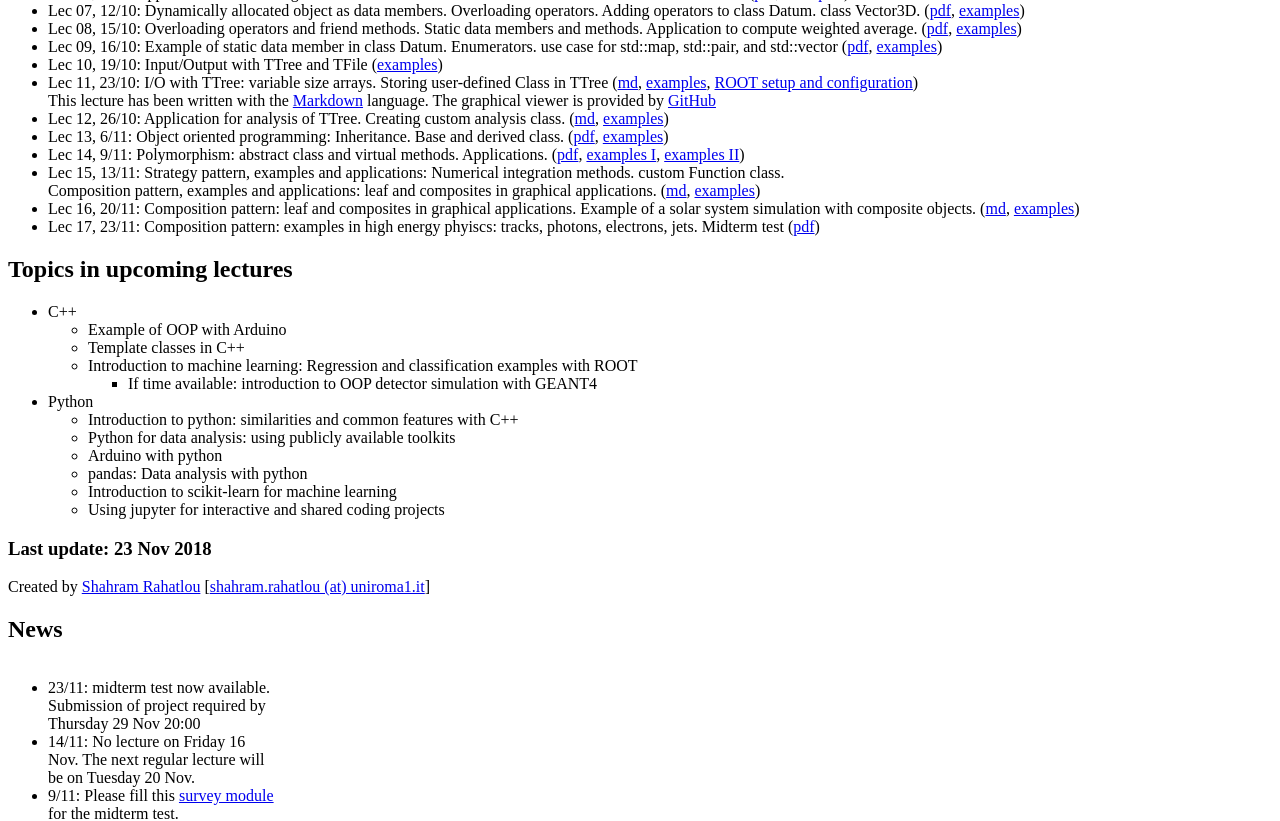
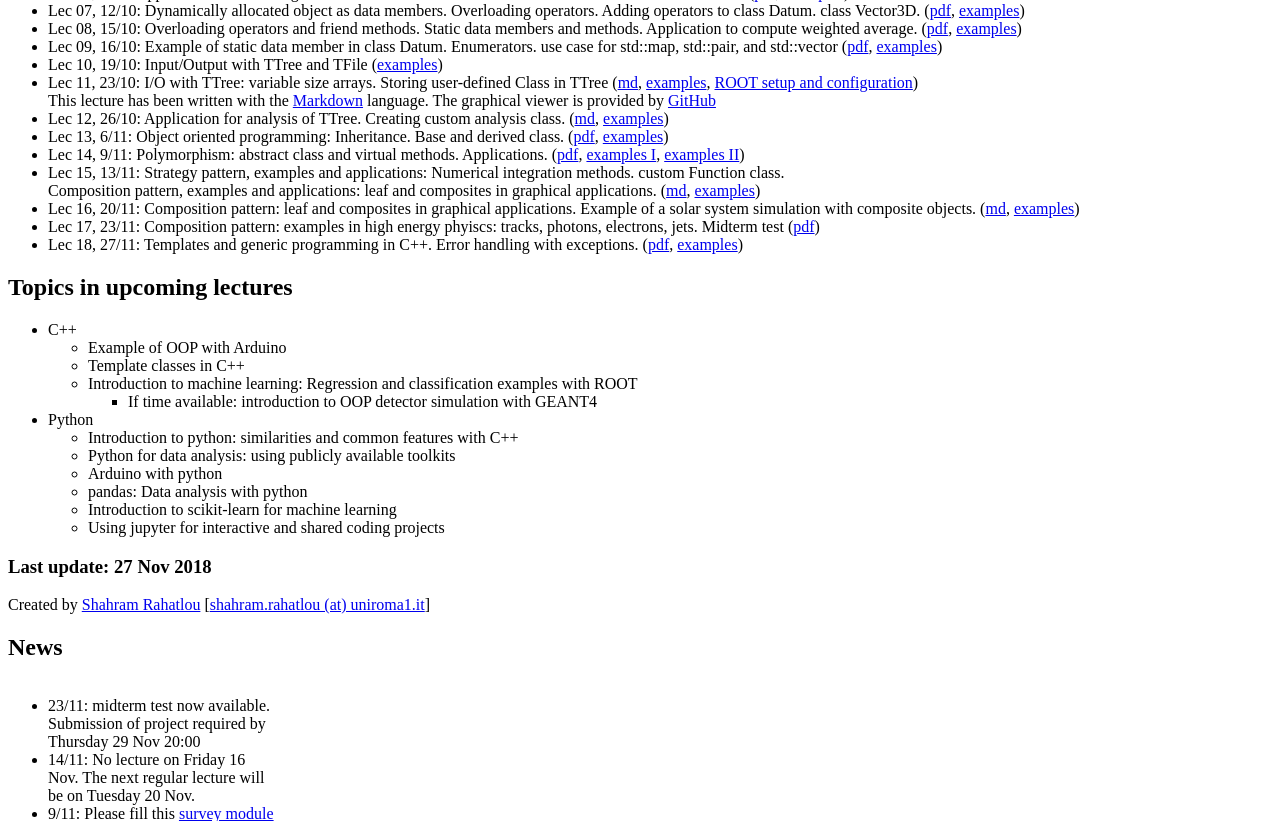
Before and after one commit to rahatlou/CMP, a PHP site: page / in a window 1280 px wide. Shown: the part 1129-1950 px from the top of the page. Run offline with PHP 8.4, Linux system fonts and the light colour scheme; some libraries are stand-ins or nearby versions.

Commit message:
updated frontpage

```diff
--- a/frontpage.html
+++ b/frontpage.html
@@ -252,6 +252,14 @@ Composition pattern: examples in high energy phyiscs: tracks, photons, electrons
 Midterm test (<a href="midterm/midterm.pdf">pdf</a>)
 </li>
 
+<li>
+Lec 18, 27/11:
+Templates and generic programming in C++. Error handling with exceptions.
+ (<a href="https://github.com/rahatlou/CMP/tree/master/lec18/lec18.pdf">pdf</a>,
+ <a href="https://github.com/rahatlou/CMP/tree/master/lec18/examples">examples</a>)
+</li>
+
+
 
 
 </ul>
--- a/index.php
+++ b/index.php
@@ -57,7 +57,7 @@
    <div id="sidebar">
      <div id="sidebar-bgtop"></div>
      <div id="sidebar-content">
-           <h3 class=h3sidebar>Last update: 23 Nov 2018</h3>
+           <h3 class=h3sidebar>Last update: 27 Nov 2018</h3>
 
             Created by
             <a href="http://www.roma1.infn.it/people/rahatlou/">Shahram Rahatlou</a>
```
